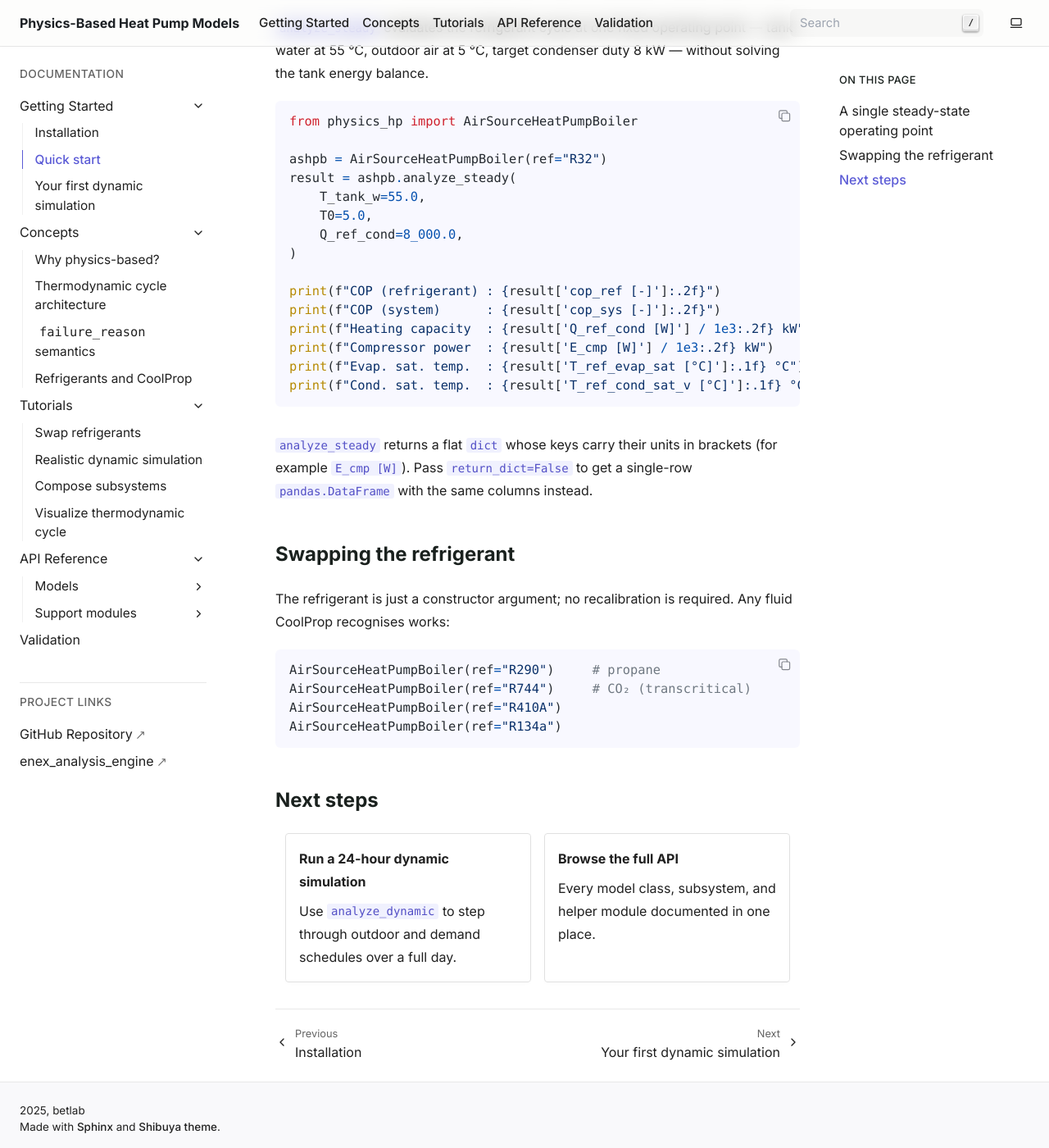
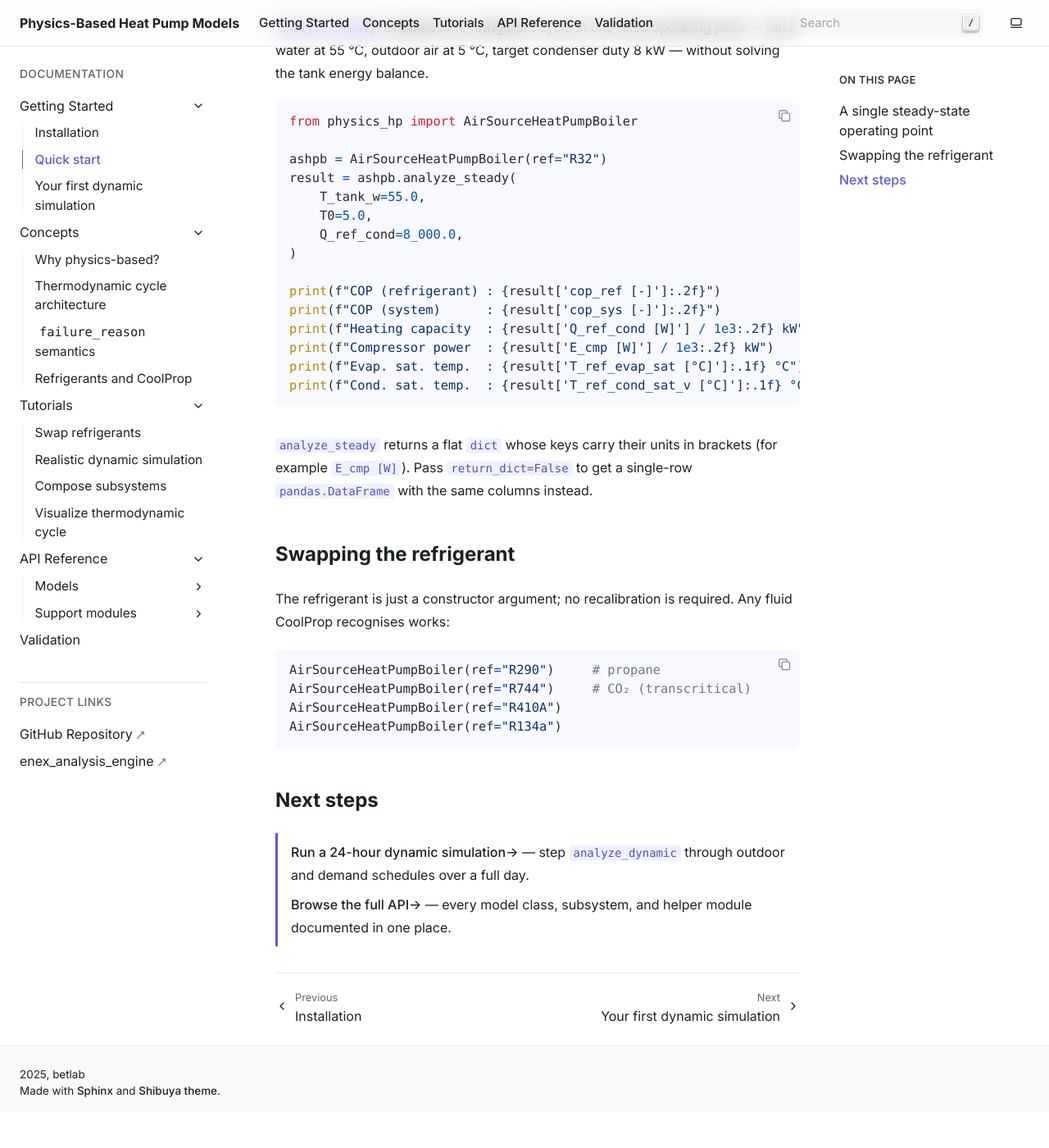
Before and after one commit to bet-lab/tmhp, a Sphinx documentation site: the page built from docs/source/getting-started/quickstart.rst, in a window 1280 px wide and 1400 px high, scrolled down 357 px. Shown: the whole window at 82% size. Built offline with Sphinx 7.4.7, drawn with Linux system fonts in a browser that asks for light colours; after the commit the page ends 1713 px from its top, so only the background shows below that.

Commit message:
docs: convert quickstart Next steps cards into a quiet pointer block (#134)
The two plain-text grid cards read as orphan marketing chrome after
the hero CTA shifted to inline links. Replaces them with a
".next-steps" container — left iris stripe + arrow-on-hover links —
so the bottom of the page reads as a quiet hand-off, consistent
with the dropdown chrome and the hero tone.

Closes #125

```diff
--- a/docs/source/_static/css/custom.css
+++ b/docs/source/_static/css/custom.css
@@ -123,6 +123,37 @@ figure img,
     border-bottom-color: currentColor;
 }
 .hero-cta a.reference:hover::after {
+    transform: translateX(2px);
+}
+
+/* "Next steps" pointer block — left iris stripe + inline-link with
+ * trailing arrow, so the section reads as a quiet hand-off instead of
+ * two marketing cards.  Used at the bottom of pages that have an
+ * obvious follow-up (e.g. Quick start → First dynamic simulation). */
+.next-steps {
+    margin: 1rem 0 0;
+    padding: 0.15rem 0 0.15rem 1rem;
+    border-left: 3px solid var(--sy-c-link, #6366f1);
+}
+.next-steps p {
+    margin: 0.45rem 0;
+}
+.next-steps a.reference {
+    font-weight: 500;
+    text-decoration: none;
+    border-bottom: 1px solid transparent;
+    padding-bottom: 1px;
+    transition: border-color 120ms ease;
+}
+.next-steps a.reference::after {
+    content: " →";
+    display: inline-block;
+    transition: transform 120ms ease;
+}
+.next-steps a.reference:hover {
+    border-bottom-color: currentColor;
+}
+.next-steps a.reference:hover::after {
     transform: translateX(2px);
 }
 
--- a/docs/source/getting-started/quickstart.rst
+++ b/docs/source/getting-started/quickstart.rst
@@ -53,19 +53,8 @@ required. Any fluid CoolProp recognises works:
 Next steps
 ==========
 
-.. grid:: 2
-    :gutter: 3
+.. container:: next-steps
 
-    .. grid-item-card:: Run a 24-hour dynamic simulation
-        :link: first-dynamic-simulation
-        :link-type: doc
+   :doc:`Run a 24-hour dynamic simulation <first-dynamic-simulation>` — step ``analyze_dynamic`` through outdoor and demand schedules over a full day.
 
-        Use ``analyze_dynamic`` to step through outdoor and demand
-        schedules over a full day.
-
-    .. grid-item-card:: Browse the full API
-        :link: ../api/index
-        :link-type: doc
-
-        Every model class, subsystem, and helper module documented in
-        one place.
+   :doc:`Browse the full API <../api/index>` — every model class, subsystem, and helper module documented in one place.
```
